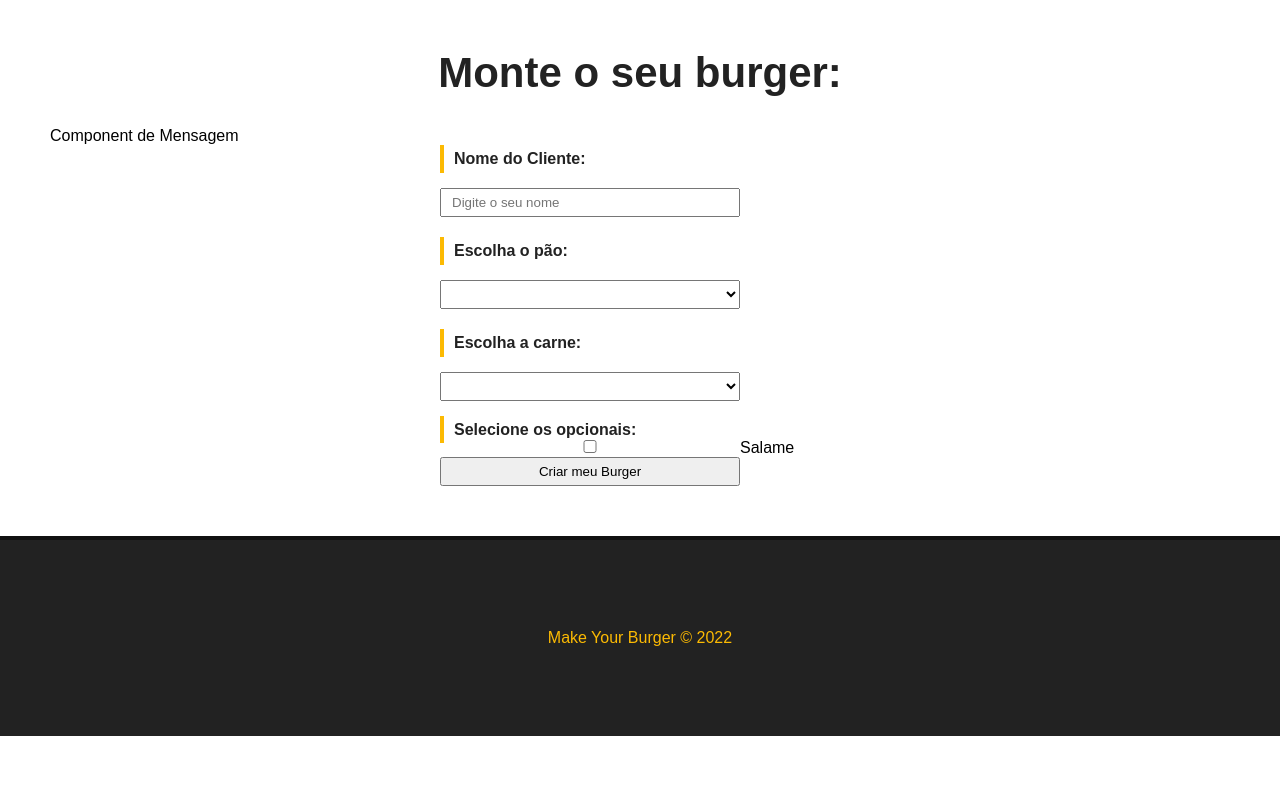
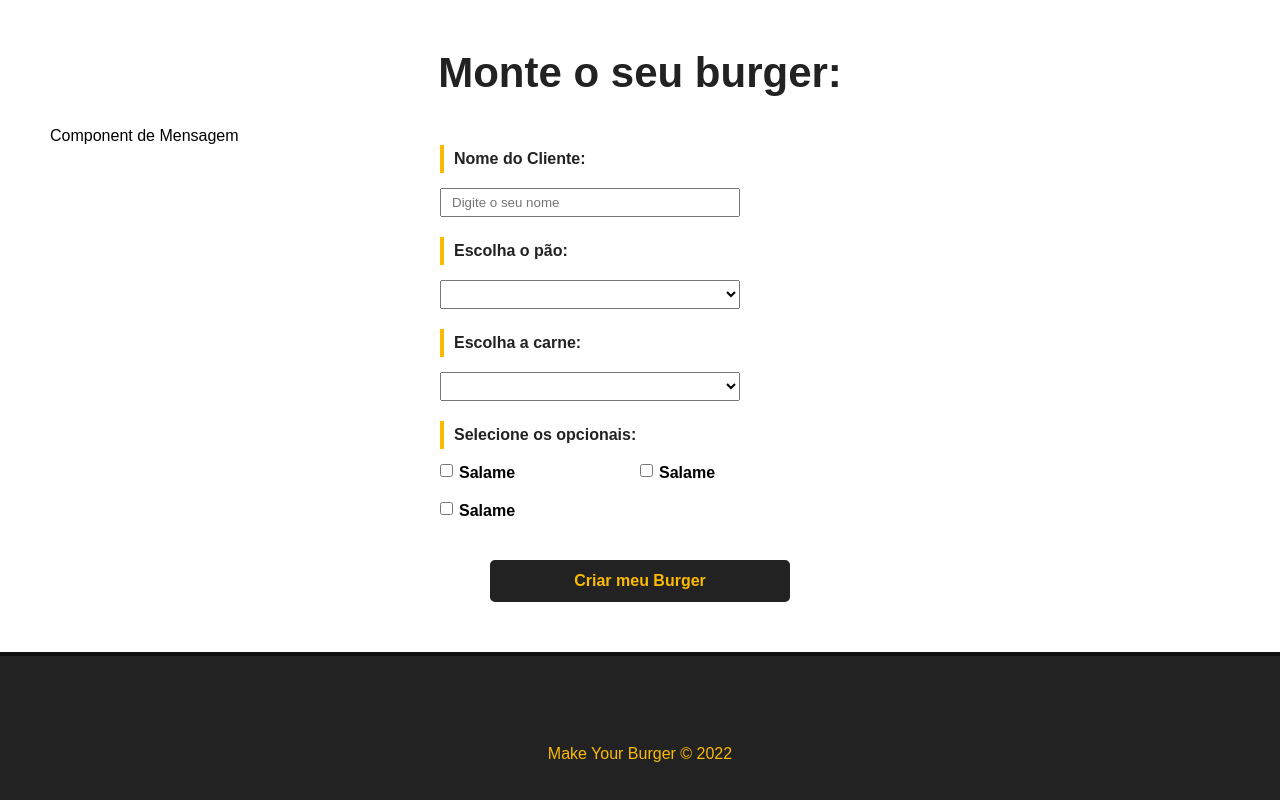
Before and after one commit to GabrielBressi/make_your_burger, a Vue app: page / in a window 1280 px wide. Shown: the part 579-1379 px from the top of the page. Before the commit the page ends 1315 px from the top, so only its background shows below. Built offline with nearby package versions, Linux system fonts and the light colour scheme.

Commit message:
update on BurgerForm

```diff
--- a/src/components/BurgerForm.vue
+++ b/src/components/BurgerForm.vue
@@ -21,8 +21,18 @@
             <option value="maminha">maminha</option>
           </select>
         </div>
-        <div class="opcionais-container">
-          <label for="carne">Selecione os opcionais:</label>
+        <div class="input-container" id="opcionais-container">
+
+          <label id="opcionais-title" for="opcionais">Selecione os opcionais:</label>
+
+          <div class="checkbox-container">
+            <input type="checkbox" name="opcionais" id="opcionais" v-model="opcionais" value="salame">
+            <span>Salame</span>
+          </div>
+          <div class="checkbox-container">
+            <input type="checkbox" name="opcionais" id="opcionais" v-model="opcionais" value="salame">
+            <span>Salame</span>
+          </div>
           <div class="checkbox-container">
             <input type="checkbox" name="opcionais" id="opcionais" v-model="opcionais" value="salame">
             <span>Salame</span>
@@ -71,4 +81,46 @@ export default{
     flex-direction: row;
     flex-wrap: wrap;
   }
+
+  #opcionais-title {
+    width: 100%;
+  }
+
+  .checkbox-container {
+    display: flex;
+    align-items: flex-start;
+    width: 50%;
+    margin-bottom: 20px;
+  }
+
+  .checkbox-container span,
+  .checkbox-container input{
+    width: auto;
+  }
+
+  .checkbox-container span {
+    margin-left: 6px;
+    font-weight: bold;
+  }
+
+  .submit-btn {
+    background-color: #222;
+    color: #FCBA03;
+    font-weight: bold;
+    border: 2px solid #222;
+    border-radius: 5px;
+    padding: 10px;
+    font-size: 16px;
+    margin: 0 auto;
+    cursor: pointer;
+    transition: .5s;
+  }
+
+  .submit-btn:hover {
+    background-color: #FCBA03;
+    border: 2px solid #FCBA03;
+
+    color: #222;
+  }
+
 </style>
```
